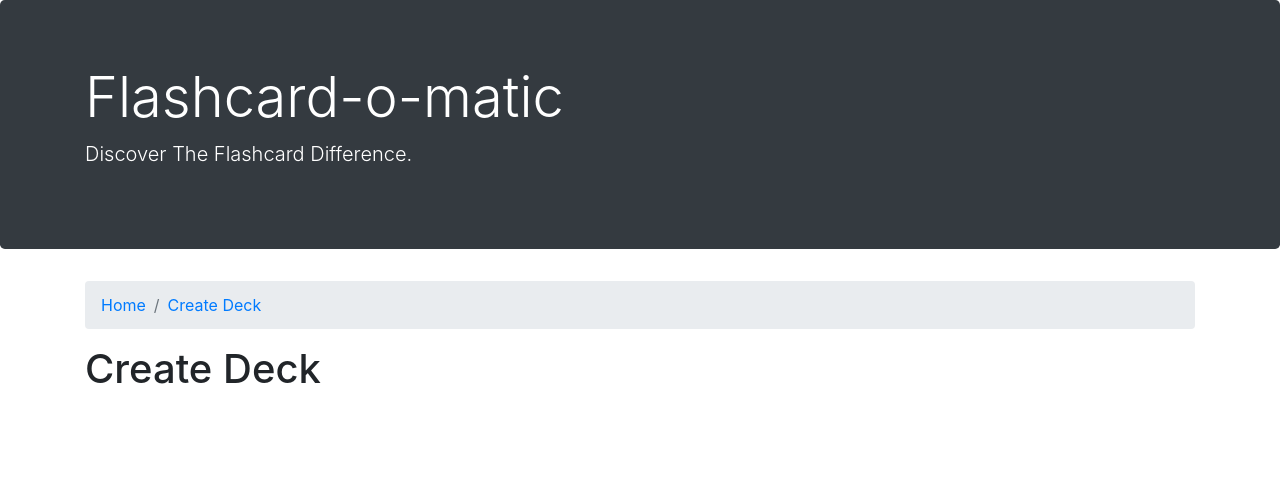
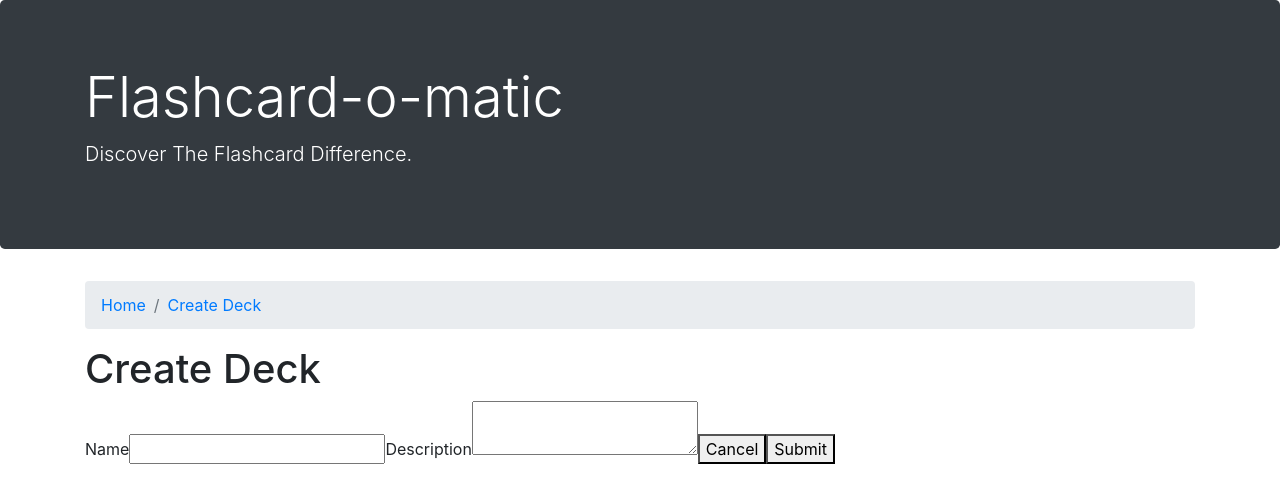
Before and after one commit to francisco-alberdi/chegg-flashcards, a React (Create React App) app: page /decks/new in a window 1280 px wide. Shown: the top 502 px of the page. Built offline with nearby package versions, Linux system fonts and the light colour scheme; a web font is replaced by a local one.

Commit message:
Making edits for functinality for the create deck component

```diff
--- a/src/CreateDeck/index.js
+++ b/src/CreateDeck/index.js
@@ -1,13 +1,65 @@
-import React, { useState, useEffect } from "react";
+import React, { useState } from "react";
+import { useNavigate } from "react-router-dom";
 import NavBar from "../components/NavBar";
+import { createDeck } from "../utils/api/index";
 
 function CreateDeck() {
+  const navigate = useNavigate();
   const navBarItems = [{ name: "Create Deck" }];
+
+  const initialFormState = {
+    name: "",
+    description: "",
+  };
+  const [formData, setFormData] = useState({ ...initialFormState });
+
+  const handleChange = ({ target }) => {
+    setFormData({
+      ...formData,
+      [target.name]: target.value,
+    });
+  };
+
+  const handleSubmit = async (event) => {
+    event.preventDefault();
+    const abortController = new AbortController();
+
+    try {
+      const newDeck = await createDeck(formData, abortController.signal);
+      setFormData({ ...initialFormState });
+      navigate(`/decks/${newDeck.id}`);
+    } catch (error) {
+      if (error.name !== "AbortError") {
+        console.error("Failed to create deck:", error);
+      }
+    }
+  };
 
   return (
     <div>
       <NavBar items={navBarItems} />
       <h1>Create Deck</h1>
+      <form onSubmit={handleSubmit}>
+        <label>Name</label>
+        <input
+          type="text"
+          id="name"
+          name="name"
+          value={formData.name}
+          onChange={handleChange}
+          required
+        />
+        <label>Description</label>
+        <textarea
+          id="description"
+          name="description"
+          value={formData.description}
+          onChange={handleChange}
+          required
+        />
+        <button onClick={() => navigate("/")}>Cancel</button>
+        <button>Submit</button>
+      </form>
     </div>
   );
 }
```
